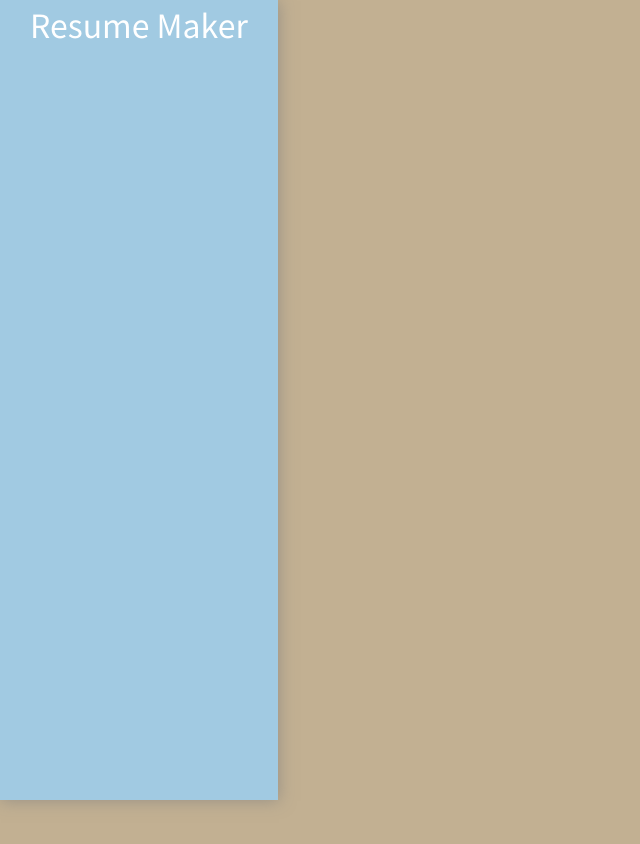
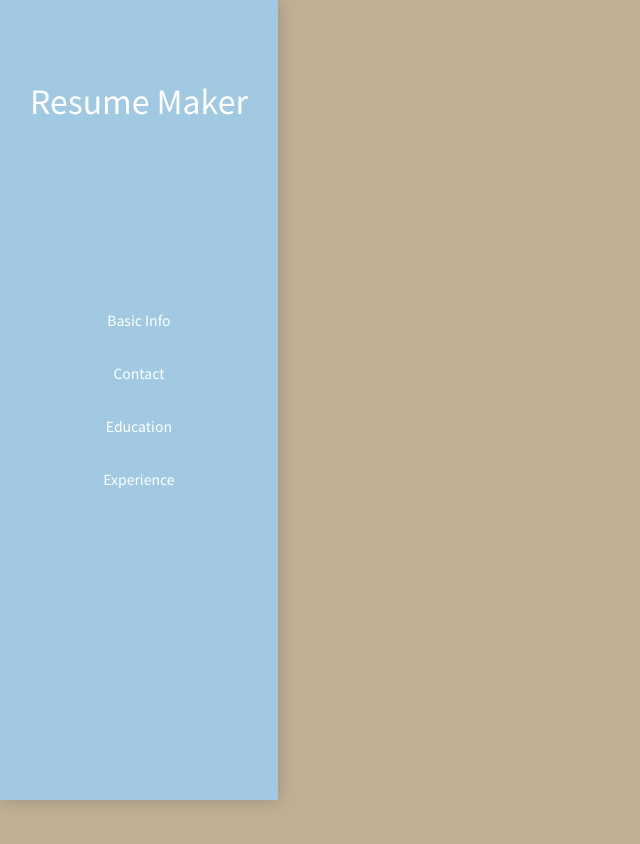
Before and after one commit to liampc/resume-maker, a React (Create React App) app: page / in a window 1280 px wide. Shown: the top 844 px of the page, without its empty margins (0-640 px from the left). Built offline with nearby package versions, Linux system fonts and the light colour scheme.

Commit message:
add link components

```diff
--- a/src/App.scss
+++ b/src/App.scss
@@ -31,3 +31,7 @@ h1 {
 .container {
     padding: 0 1.875rem;
 }
+
+a, a:visited, a:active {
+    text-decoration: none;
+}
--- /dev/null
+++ b/src/components/Link.js
@@ -0,0 +1,15 @@
+import React from 'react'
+
+import './_components.scss'
+
+function Link(props){
+
+
+    return (
+        <a className="link" href="#">
+            {props.link}
+        </a>
+    )
+}
+
+export default Link
--- /dev/null
+++ b/src/components/_components.scss
@@ -0,0 +1,16 @@
+@import '../abstracts/abstracts';
+
+
+
+.link {
+
+    color: white;
+    padding: 1rem;
+    font-weight: $font-med;
+    font-size: 0.875rem; //14px
+
+    &:hover {
+        color: $GoldBrown;
+    }
+
+}
--- a/src/layout/header/Header.js
+++ b/src/layout/header/Header.js
@@ -1,5 +1,7 @@
 import React, { useState} from 'react';
 import './_header.scss';
+
+import Link from '../../components/Link'
 
 function Header(){
 
@@ -13,6 +15,13 @@ function Header(){
             <h1>
                 Resume Maker
             </h1>
+            <nav className="header__nav">
+                <Link link={"Basic Info"}/>
+                <Link link={"Contact"}/>
+                <Link link={"Education"}/>
+                <Link link={"Experience"}/>
+            </nav>
+
         </header>
 
     )
--- a/src/layout/header/_header.scss
+++ b/src/layout/header/_header.scss
@@ -18,8 +18,8 @@
     @include breakpoint-up('large'){
         min-width: 20vw;
         min-height: 100vh;
-        flex-direction: column;
-        justify-content: flex-start;
+        display: grid;
+        grid-template-rows: 1fr 2fr 1fr;
 
     }
 
@@ -54,4 +54,16 @@
         text-align: center;
     }
 
+    &__nav {
+        display: none;
+
+        @include breakpoint-up('large'){
+            display: flex;
+            flex-direction: column;
+            text-align: center;
+        }
+
+
+    }
+
 }
```
Also changed, not shown: 2 other files (tests, documents, lock files or other folders).
